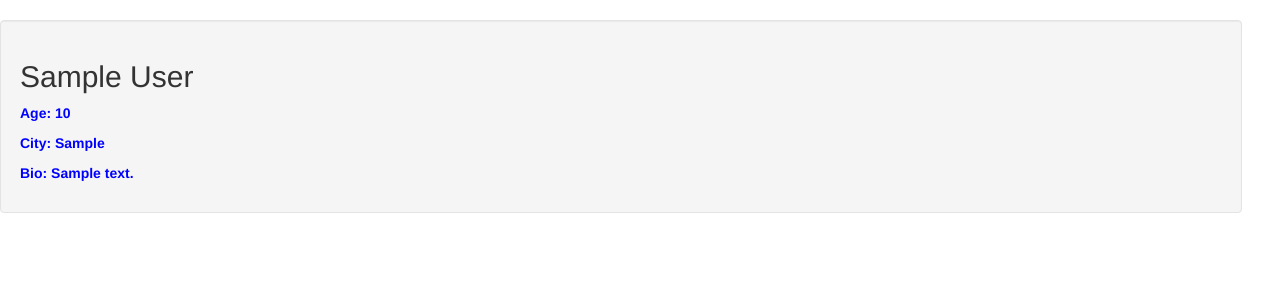
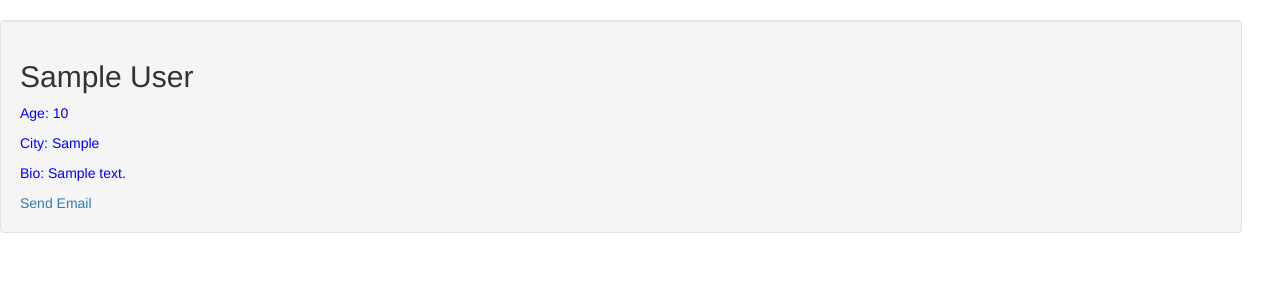
Before and after one commit to yusra-ahmed-zz/language-app, a Flask app: page /user/1 in a window 1280 px wide. Shown: the top 300 px of the page. Run offline with Flask 2, Linux system fonts and the light colour scheme; tables that the repository leaves empty hold one stand-in row (values such as "Sample post"); some libraries are stand-ins or nearby versions.

Commit message:
fixed send mail feature

```diff
--- a/server.py
+++ b/server.py
@@ -93,7 +93,7 @@ def register_process():
 
     user = User.query.filter_by(email=email).first()
 
-    # send_email(user)
+
 
     if user:
         flash("This email is already registered. Please login with your email and password.")
@@ -105,7 +105,7 @@ def register_process():
         db.session.add(user)
         db.session.commit()
 
-
+        send_email(user)
 
         user_id = User.query.filter(User.email == email).one().user_id
         print user_id
@@ -227,7 +227,6 @@ def user_profile_update():
 
     # Get user using user_id in session.
     user = User.query.get(session["user_id"])
-
     # Get form input for user description, if it is not blank add the new
     # description to the database.
 
@@ -269,7 +268,7 @@ def user_profile_update():
     return redirect("/dashboard")
 
 
-def send_email(user, personal_msg):
+def send_email(user):
     """Send email to user"""
 
     # personal_msg = personal_msg
@@ -277,7 +276,7 @@ def send_email(user, personal_msg):
     message = {'html': '<p> hero </p>',
                 'from_email': 'info@babilim.us',
                 'from_name': 'Babilim',
-                'subject': 'Message from Babilim user',
+                'subject': 'Welcome to Babilim',
                 'to': [{'email': user.email}]
     }
 
--- a/templates/my_profile.html
+++ b/templates/my_profile.html
@@ -38,7 +38,7 @@
                         <label for="new_lang_learn">Update the language you're learning:</label>
                             <select name="new_lang_learn" required>
                                 {% for language in languages %}
-                                    <option selected="{{ languages.lang_id }}">{{ language.lang_name }}</option>
+                                    <option selected="{{ language.lang_id }}">{{ language.lang_name }}</option>
                                 {% endfor %}
                             </select><br><br>
                         <label for="user_bio">Update your bio:</label>
--- a/templates/user_page.html
+++ b/templates/user_page.html
@@ -4,9 +4,24 @@
 <div class="well spaced" style="width:97%">
   <h2>{{ user.full_name }}</h2>
 
-  <b><p style="color:blue">Age: {{ user.age }}</p>
-  <p style="color:blue">City: {{ user.city }}</p>
-  <p style="color:blue">Bio: {{ user.user_bio }}
+    <p style="color:blue">Age: {{ user.age }}</p>
+    <p style="color:blue">City: {{ user.city }}</p>
+    <p style="color:blue">Bio: {{ user.user_bio }}</p>
+
+    <!-- <button type="button" class="btn btn-info btn-md" onclick="location.href='{{ user.email }}';">Send Email</a></button> -->
+
+    <a href="mailto:{{ user.email }}">Send Email</a></button>
+
+    <!-- <form action="mailto:{{ user.email}}" method="post"               enctype="text/plain">
+    Name:<br>
+    <input type="text" name="name"><br>
+    E-mail:<br>
+    <input type="text" name="mail"><br>
+    Comment:<br>
+    <input type="text" name="comment" size="50"><br><br>
+    <input type="submit" value="Send">
+    <input type="reset" value="Reset"> -->
+
 
 <!-- User profiles would have:
 (1.0 Ability to send an email)
```
